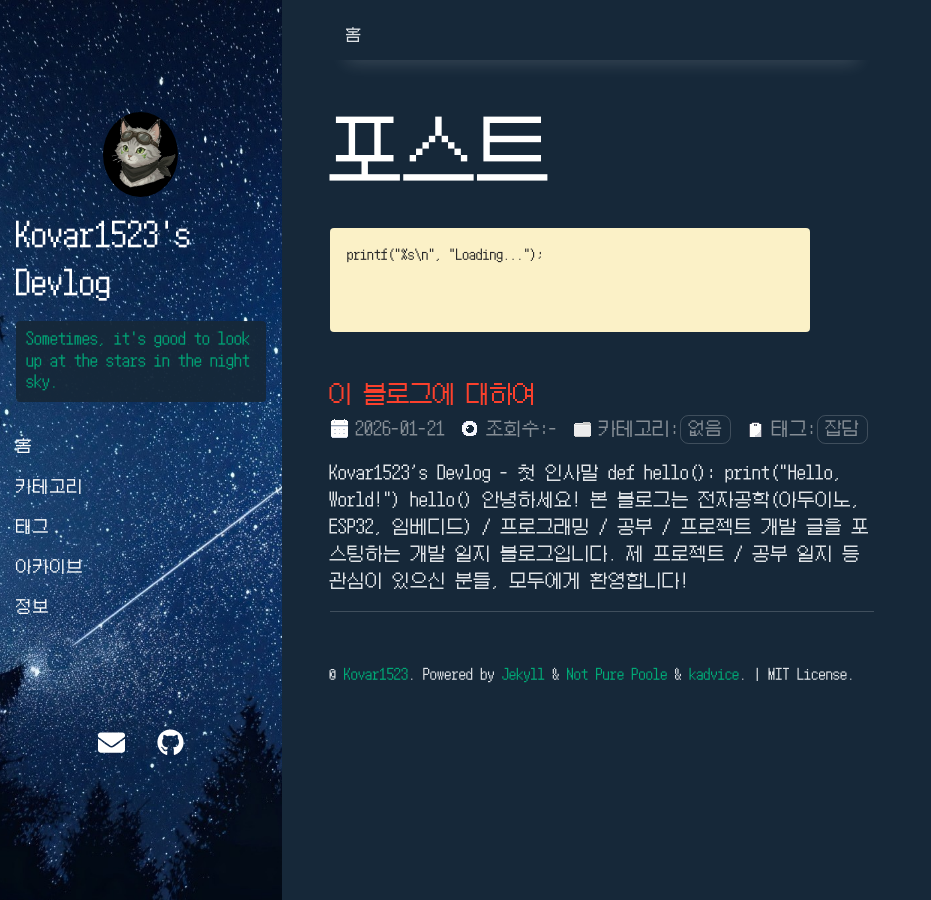
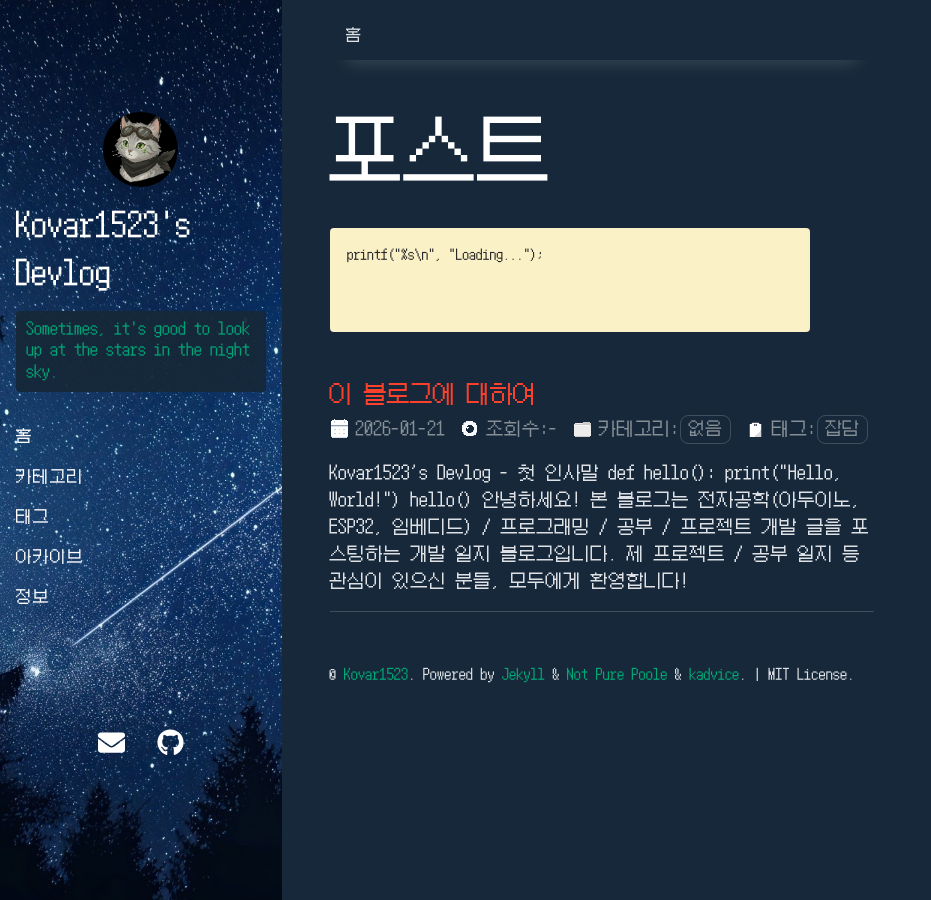
Before and after one commit to Kovar1523/Kovar1523.github.io, a Jekyll site: the page built from index.html, in a window 1280 px wide. Shown: the whole page, without its empty margins (0-931 px from the left). Built offline with Jekyll 4.4.1, drawn with Linux system fonts in a browser that asks for light colours; nearby versions of some CDN libraries; the list of posts is cut into pages by our own code.

Commit message:
profile icon

```diff
--- a/_config.yml
+++ b/_config.yml
@@ -2,9 +2,9 @@
 title: Kovar1523's Devlog
 name: Kovar1523's Devlog
 description: Sometimes, it's good to look up at the stars in the night sky.
-url: https://kovar1523dev.kro.kr
+url: https://kovar1523dev.life
 baseurl: ""
-enforce_ssl: kovar1523dev.kro.kr
+enforce_ssl: kovar1523dev.life
 avatar: /avatar.jpeg
 paginate: 5
 permalink: pretty
--- a/_sass/_sidebar.scss
+++ b/_sass/_sidebar.scss
@@ -54,8 +54,10 @@
 
 .avatar-image {
   width: 30%;
-  height: auto;
+  aspect-ratio: 1 / 1;
   border-radius: 50%;
+  object-fit: cover;
+  background-color: #fff;
   display: block;
   margin-right: auto;
   margin-left: auto;
```
